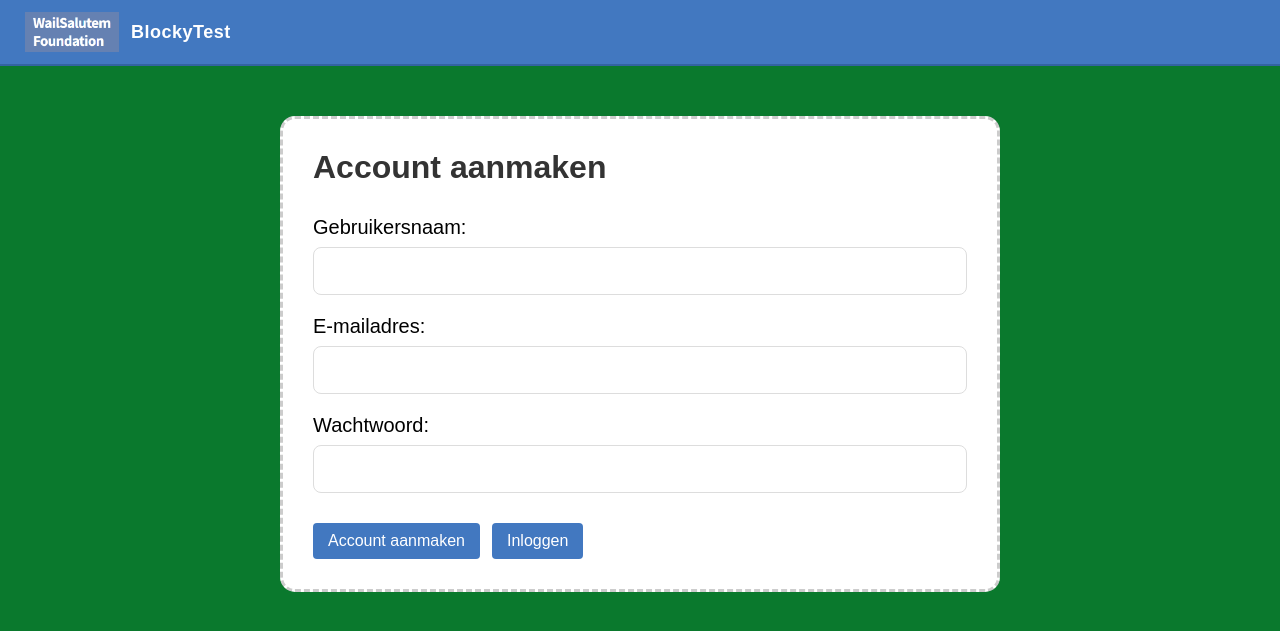
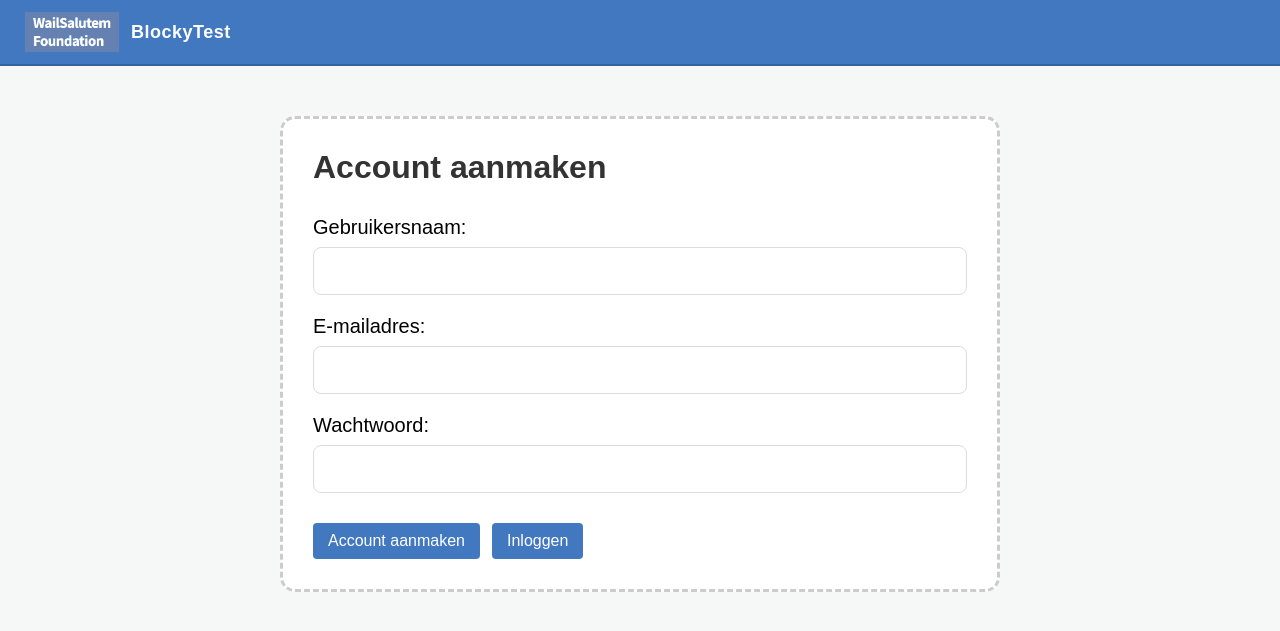
Before and after one commit to amiraelhafidi/BlockyTest, a Flask app: page /projects/register in a window 1280 px wide. Shown: the top 631 px of the page. Run offline with Flask 3, Linux system fonts and the light colour scheme.

Commit message:
feat: test automatic deployment via pipeline again

```diff
--- a/app/static/css/projects.css
+++ b/app/static/css/projects.css
@@ -1,7 +1,7 @@
 /* Algemene pagina-instellingen */
 body {
     margin: 0;
-    background-color: #0a792d;
+    background-color: #f6f8f7;
     font-family: Arial, sans-serif;
 }
 
```
